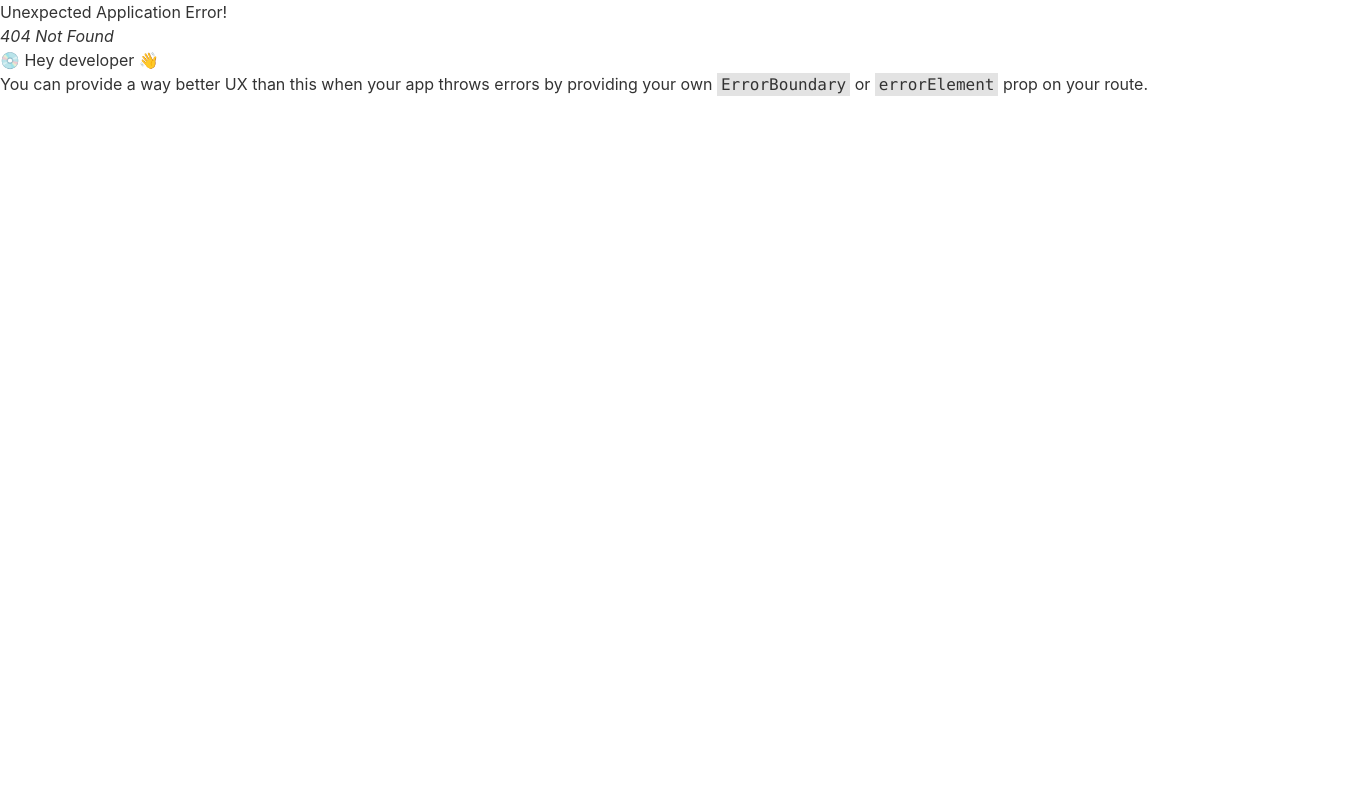
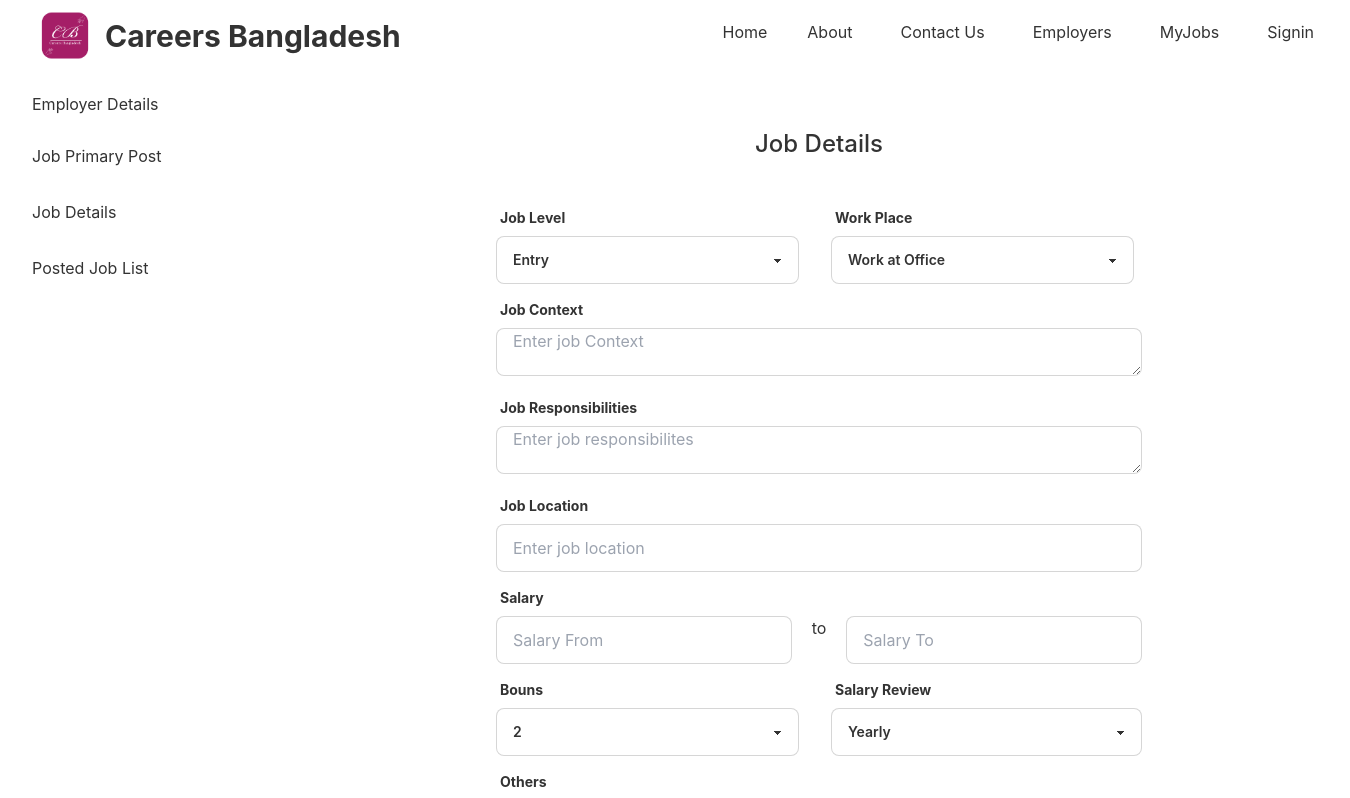
Before and after one commit to tuhinshuvra/carrierrs-bangladesh, a React (Create React App) app: page /dashboard/employers/jobdetailspost in a window 1280 px wide. Before the commit this address had no page. Shown: the top 798 px of the page, 1350 px wide, since content can reach past the window. Built offline with nearby package versions, Linux system fonts and the light colour scheme.

Commit message:
added job details post

```diff
--- /dev/null
+++ b/src/Pages/Profile/Employers/JobDetailsPost.js
@@ -0,0 +1,118 @@
+import React from 'react';
+
+const JobDetailsPost = () => {
+    return (
+        <div>
+            <div className=' mx-52  my-16'>
+                <h2 className=" text-center text-2xl font-medium my-10">
+                    Job Details
+                </h2>
+
+                <form action="">
+                    <div className="grid md:grid-cols-2 md:gap-6 mt-2">
+                        {/* <div className="form-control w-full max-w-xs"> */}
+                        <div>
+                            <label className="label">
+                                <span className="label-text text-md font-bold ">Job Level</span>
+                            </label>
+                            <select className="select select-bordered w-[303px]">
+                                <option value={0}>Entry</option>
+                                <option value={1}>Mid</option>
+                                <option value={2}>Top</option>
+                            </select>
+                        </div>
+                        <div>
+                            <label className="label">
+                                <span className="label-text text-md font-bold ">Work Place</span>
+                            </label>
+                            <select className="select select-bordered w-[303px]">
+                                <option value={0}>Work at Office</option>
+                                <option value={1}>Work from Home</option>
+                                <option value={2}>Hybrid</option>
+                            </select>
+                        </div>
+                    </div>
+
+                    <div className=" w-full mt-2">
+                        <label className="label">
+                            <span className="label-text text-md font-bold">Job Context</span>
+                        </label>
+                        <div>
+                            <textarea className='input input-bordered w-full' id='job-context' type="text" placeholder='Enter job Context' />
+                        </div>
+                    </div>
+                    <div className=" w-full mt-2">
+                        <label className="label">
+                            <span className="label-text text-md font-bold">Job Responsibilities</span>
+                        </label>
+                        <div>
+                            <textarea className='input input-bordered w-full' id='job-responsibilites' type="text" placeholder='Enter job responsibilites ' />
+                        </div>
+                    </div>
+
+                    <div className=" w-full mt-2">
+                        <label className="label">
+                            <span className="label-text text-md font-bold">Job Location</span>
+                        </label>
+                        <div>
+                            <input className='input input-bordered w-full' id='job-location' type="text" placeholder='Enter job location' />
+                        </div>
+                    </div>
+
+                    <div className=" mt-2">
+                        {/* <div className="form-control w-full max-w-xs"> */}
+                        <div>
+                            <label className="label">
+                                <span className="label-text text-md font-bold ">Salary</span>
+                            </label>
+                            <div className=' flex justify-between'>
+                                <input type="text" id='salary-from' placeholder="Salary From " className="input input-bordered w-full max-w-xs" />
+                                <label className=' mx-5'>to</label>
+                                <input type="text" id='salary-to' placeholder="Salary To" className="input input-bordered w-full max-w-xs" />
+                            </div>
+                        </div>
+                    </div>
+
+                    <div className="grid md:grid-cols-2 md:gap-6 mt-2">
+                        {/* <div className="form-control w-full max-w-xs"> */}
+                        <div>
+                            <label className="label">
+                                <span className="label-text text-md font-bold ">Bouns</span>
+                            </label>
+                            <select className="select select-bordered w-[303px]">
+                                <option value={0}>2</option>
+                                <option value={1}>3</option>
+                                <option value={2}>4</option>
+                            </select>
+                        </div>
+                        <div>
+                            <label className="label">
+                                <span className="label-text text-md font-bold ">Salary Review</span>
+                            </label>
+                            <select className="select select-bordered w-full">
+                                <option value={0}>Yearly</option>
+                                <option value={1}>Halt Yearly</option>
+                            </select>
+                        </div>
+                    </div>
+
+                    <div className=" w-full mt-2">
+                        <label className="label">
+                            <span className="label-text text-md font-bold">Others</span>
+                        </label>
+                        <div>
+                            <textarea className='input input-bordered w-full' id='job-context' type="text" placeholder='Enter business description' />
+                        </div>
+                    </div>
+
+                    <div className=' flex justify-between my-10 w-full'>
+                        <button className="btn btn-warning">Cancel</button>
+                        <button type='submit' name='submit' className="btn btn-primary">Submit</button>
+                    </div>
+                </form>
+            </div >
+        </div>
+    );
+};
+
+export default JobDetailsPost;
--- a/src/Pages/Profile/Employers/JobPost.js
+++ b/src/Pages/Profile/Employers/JobPrimaryPost.js
@@ -1,6 +1,6 @@
 import React from 'react';
 
-const JobPost = () => {
+const JobPrimaryPost = () => {
     return (
         <div>
             <div className=' mx-52  my-16'>
@@ -88,4 +88,4 @@ const JobPost = () => {
     );
 };
 
-export default JobPost;
+export default JobPrimaryPost;
--- a/src/Pages/Profile/Employers/JobSummary.js
+++ /dev/null
@@ -1,11 +0,0 @@
-import React from 'react';
-
-const JobSummary = () => {
-    return (
-        <div>
-            <h2>This is Job Details Section</h2>
-        </div>
-    );
-};
-
-export default JobSummary;
--- a/src/layout/EmployersDashboard.js
+++ b/src/layout/EmployersDashboard.js
@@ -20,8 +20,8 @@ const EmployersDashboard = () => {
                         <label htmlFor="dashboard-drawer" className="drawer-overlay"></label>
                         <ul className="menu p-4 w-72 bg-base-100 text-base-content">
                             <li><Link to='/dashboard/employers/employerDetails'>Employer Details</Link></li>
-                            <li className=' my-1'><Link to='/dashboard/employers/jobpost'>Job Post</Link></li>
-                            <li><Link to='/dashboard/employers/jobSummary'>Job Summary</Link></li>
+                            <li className=' my-1'><Link to='/dashboard/employers/jobprimarypost'>Job Primary Post</Link></li>
+                            <li className=' my-1'><Link to='/dashboard/employers/jobdetailspost'>Job Details</Link></li>
                             <li className=' my-1'><Link to='/dashboard/employers/jobList'>Posted Job List</Link></li>
                         </ul>
 
```
Also changed, not shown: src/Pages/Router/Router/Router.js (+6 -7 lines).
